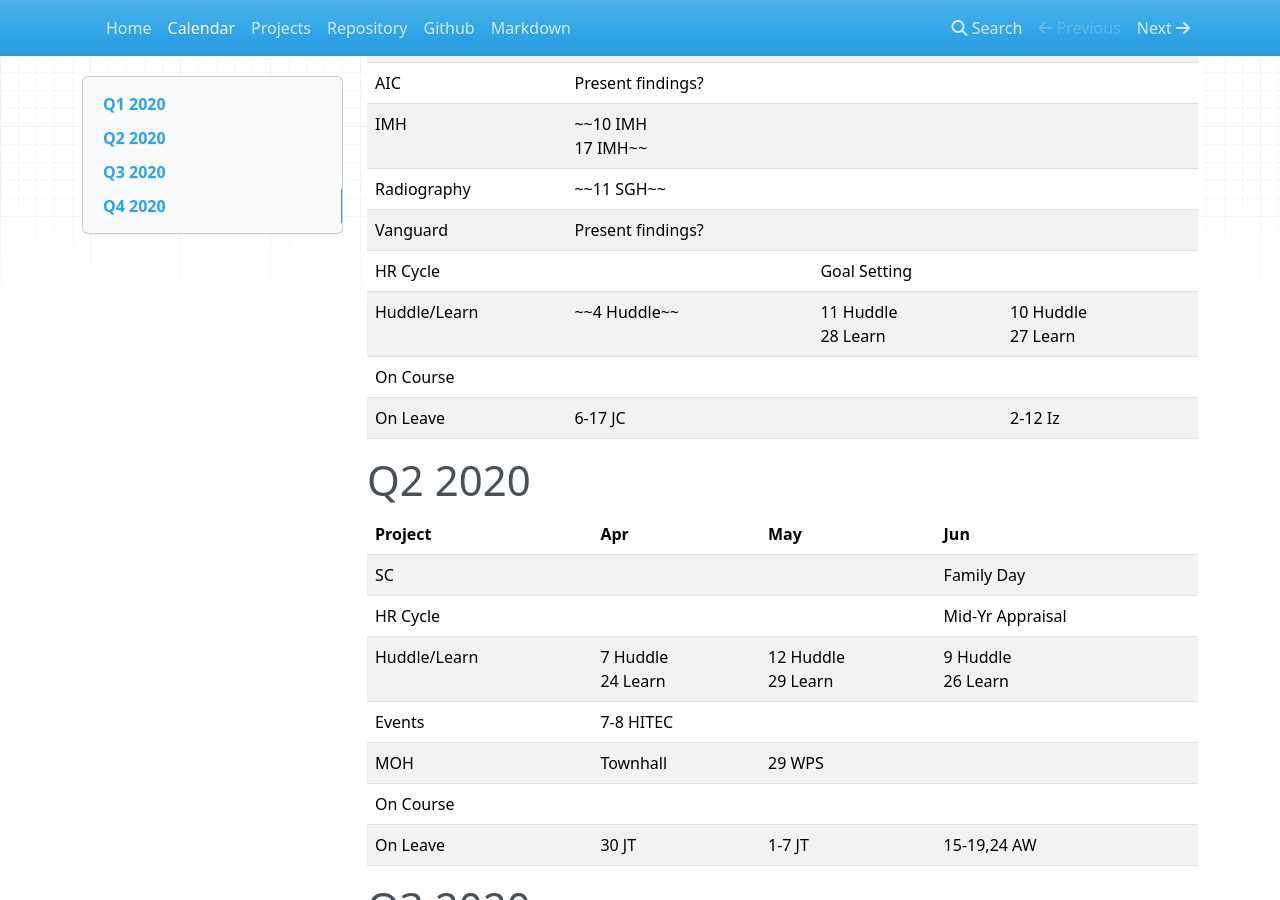
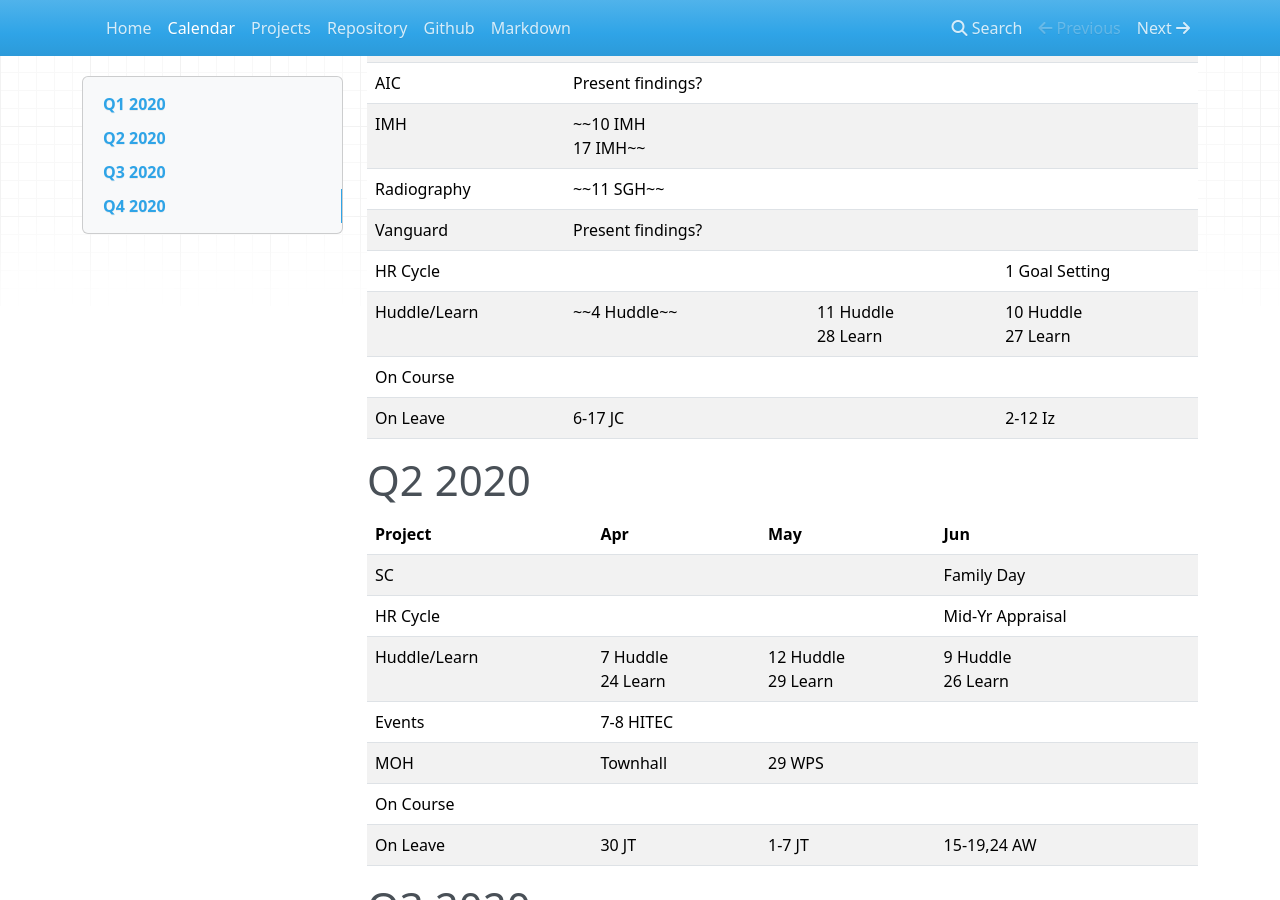
Before and after one commit to lod-online/collab, an MkDocs documentation site: the page built from docs/calendar.md, in a window 1280 px wide and 900 px high, scrolled down 681 px. Built offline with MkDocs 1.6.1, drawn with Linux system fonts in a browser that asks for light colours; nearby versions of some CDN libraries.

Commit message:
Update calendar.md

```diff
--- a/docs/calendar.md
+++ b/docs/calendar.md
@@ -21,7 +21,7 @@
 | IMH          | ~~10 IMH<br>17 IMH~~      |                                        |                           |
 | Radiography  | ~~11 SGH~~                |                                        |                           |
 | Vanguard     | Present findings?         |                                        |                           |
-| HR Cycle     |                           | Goal Setting                           |                           |
+| HR Cycle     |                           |                         | 1 Goal Setting                          |
 | Huddle/Learn | ~~4 Huddle~~              | 11 Huddle<br>28 Learn                  | 10 Huddle<br>27 Learn     |
 | On Course    |                           |                                        |                           |
 | On Leave     | 6-17 JC                   |                                        | 2-12 Iz                   |
```
